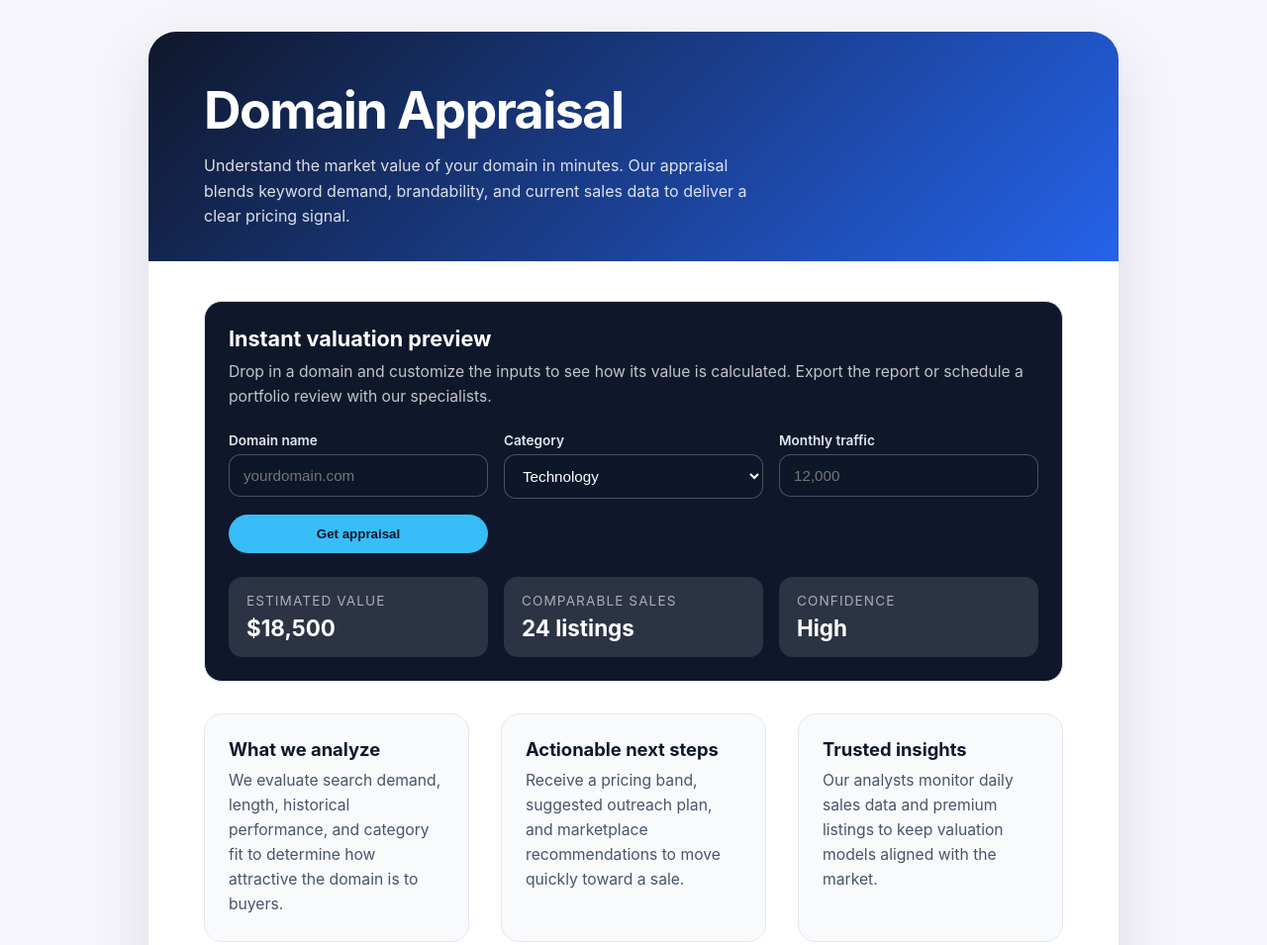
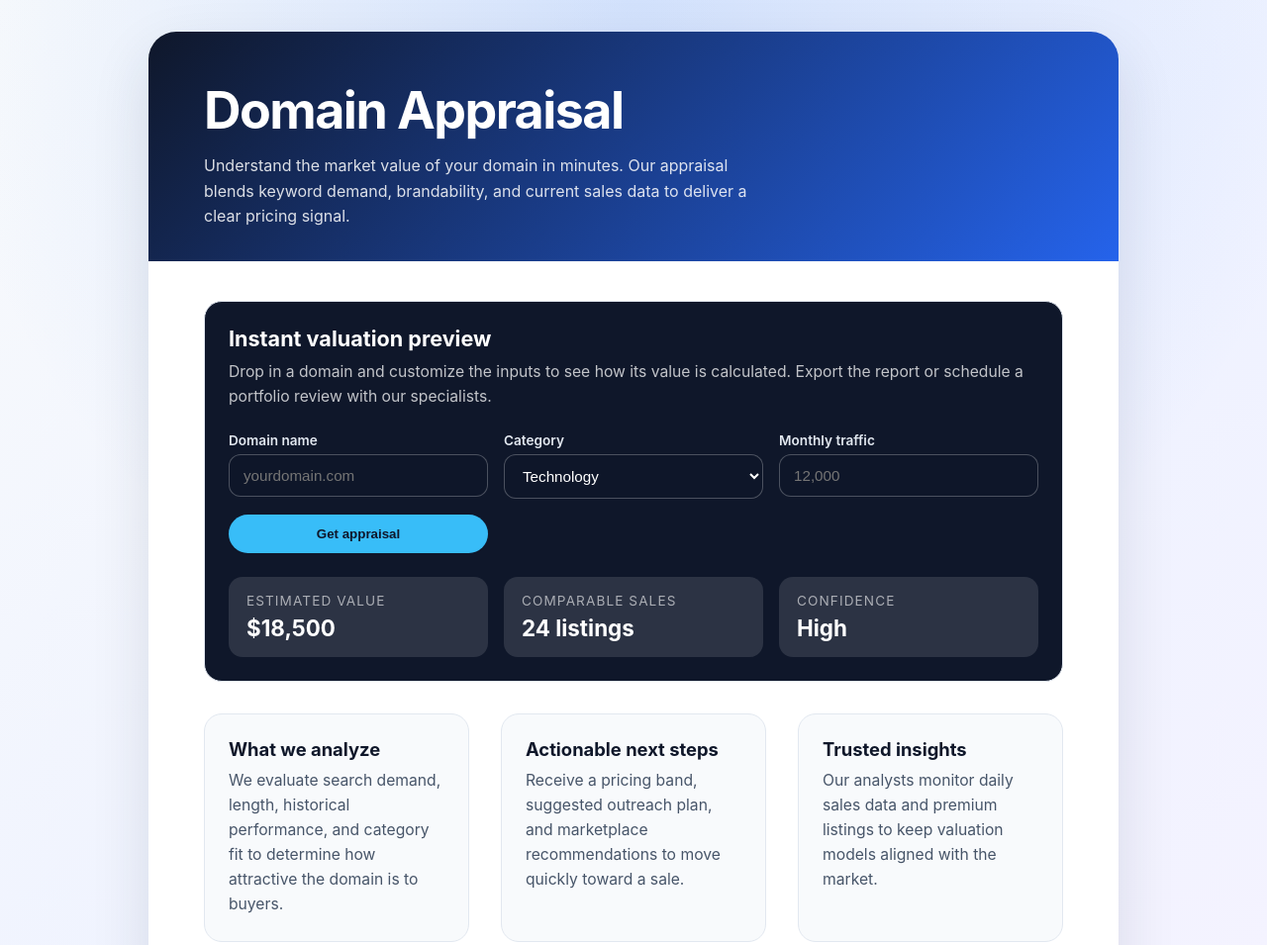
Before and after one commit to StormDoragon/clock-app, a website: page index.html in a window 1280 px wide. Shown: the top 955 px of the page at 99% size. Drawn offline with Linux system fonts and the light colour scheme.

Commit message:
Add background gradient to domain appraisal page

```diff
--- a/index.html
+++ b/index.html
@@ -24,6 +24,8 @@
         align-items: center;
         justify-content: center;
         padding: 32px 20px 60px;
+        background: radial-gradient(circle at top, rgba(59, 130, 246, 0.18), transparent 55%),
+          linear-gradient(135deg, #f8fafc, #eef2ff 55%, #f5f3ff);
       }
 
       main {
```
Also changed, not shown: public/index.html (+2 -0 lines).
